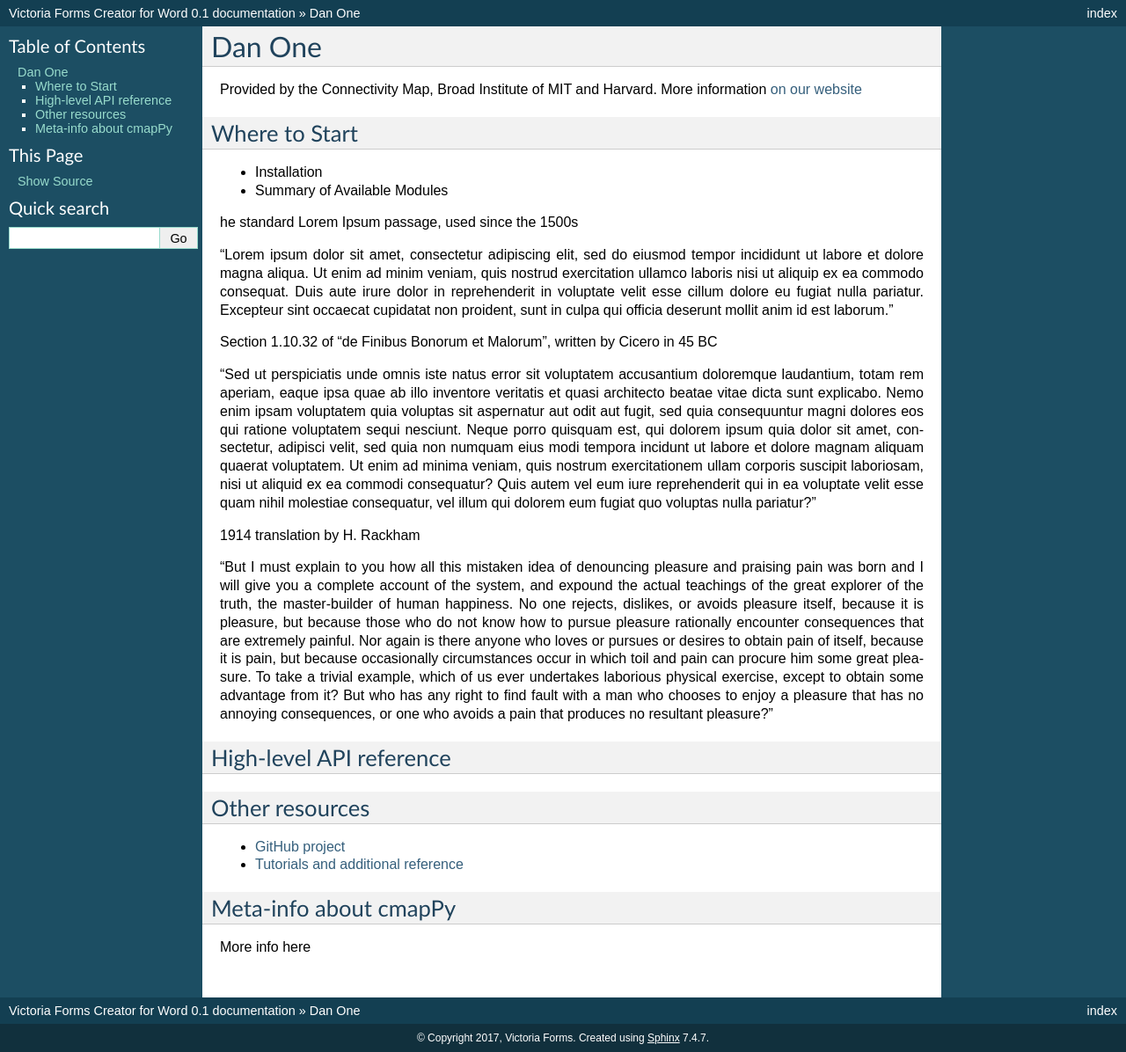
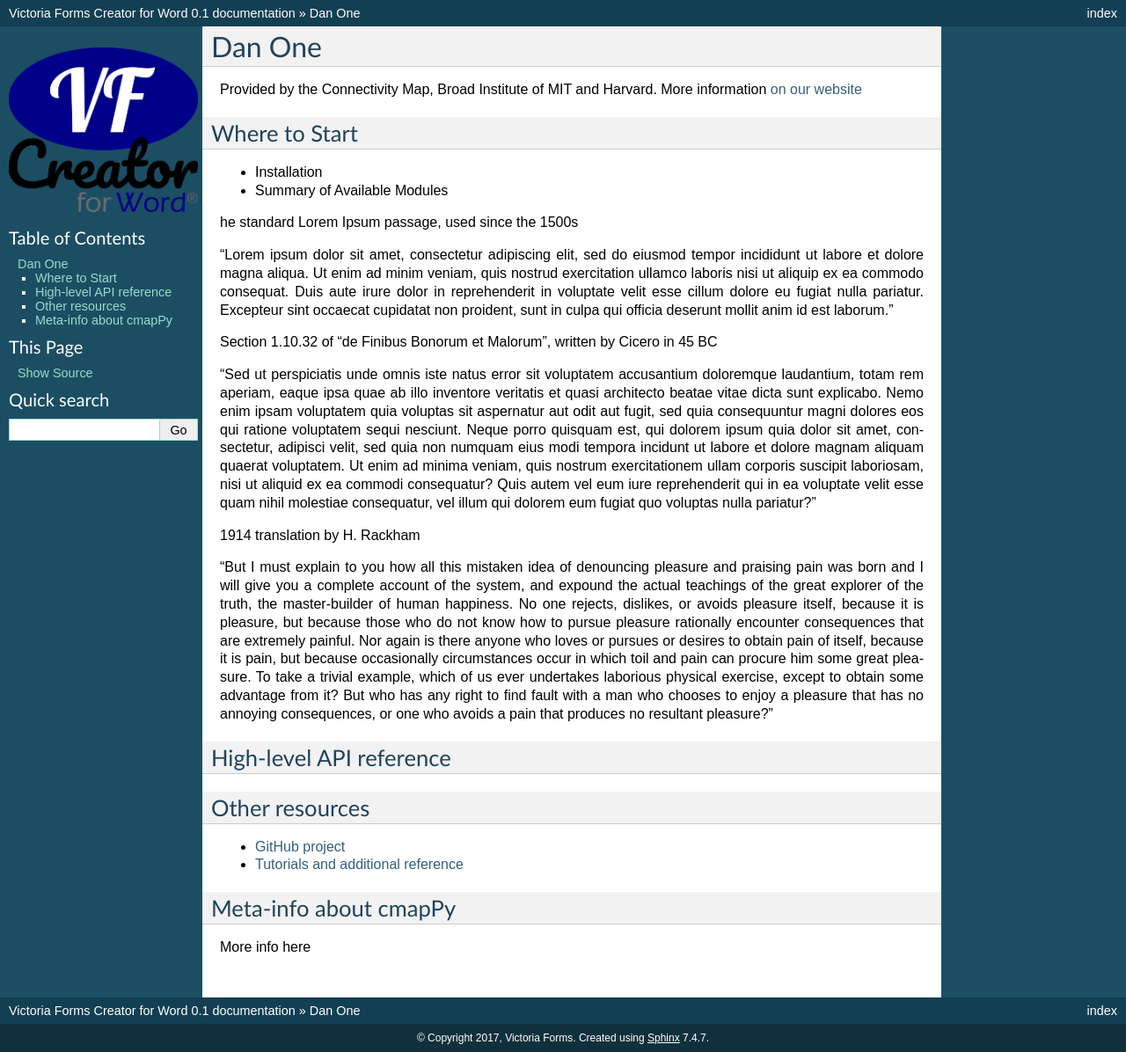
Before and after one commit to dansoper/Test-Docs, a Sphinx documentation site: the page built from docs/index.rst, in a window 1280 px wide. Shown: the whole page at 88% size. Built offline with Sphinx 7.4.7, drawn with Linux system fonts in a browser that asks for light colours; pages that are not in the unit, such as notebooks, are missing from menus.

Commit message:
Add logo

```diff
--- a/docs/conf.py
+++ b/docs/conf.py
@@ -180,6 +180,12 @@ html_static_path = ['_static']
 # Output file base name for HTML help builder.
 htmlhelp_basename = 'safrsdoc'
 
+html_logo = 'img/logo.png'
+html_theme_options = {
+    'logo_only': True,
+    'display_version': False,
+}
+
 
 # -- Options for LaTeX output ---------------------------------------------
 
```
Also changed, not shown: docs/img/logo.png (added).
